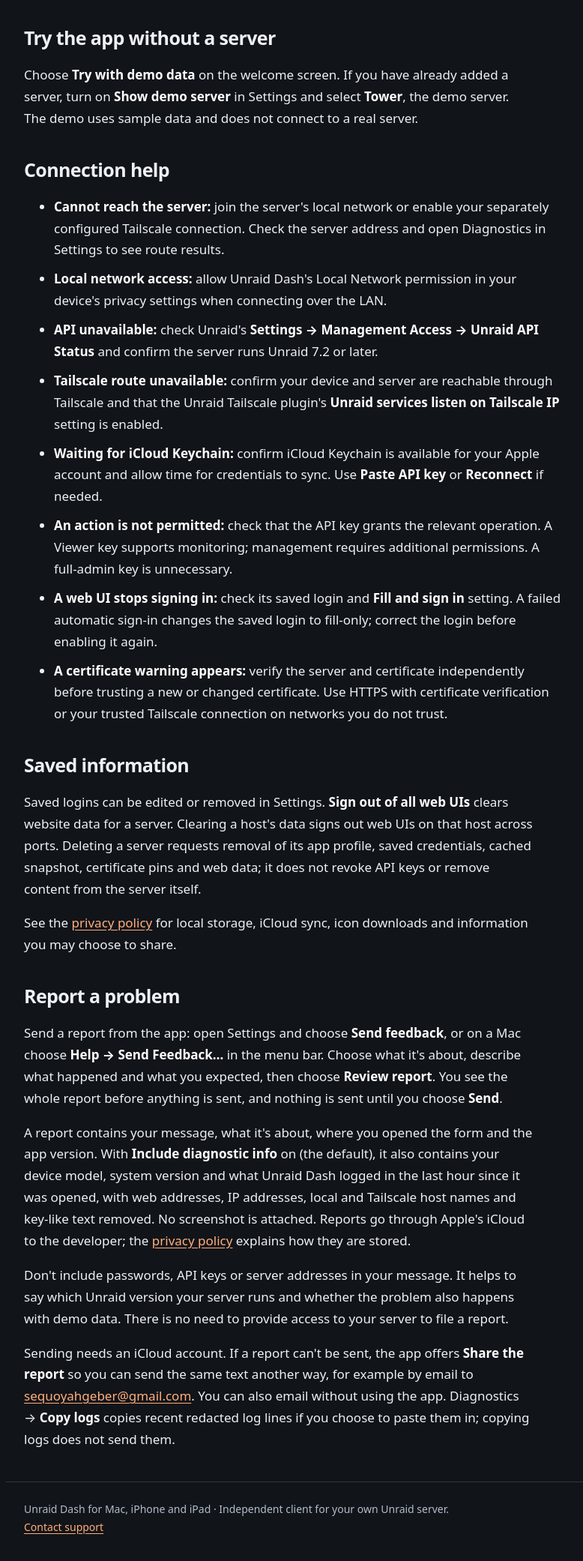
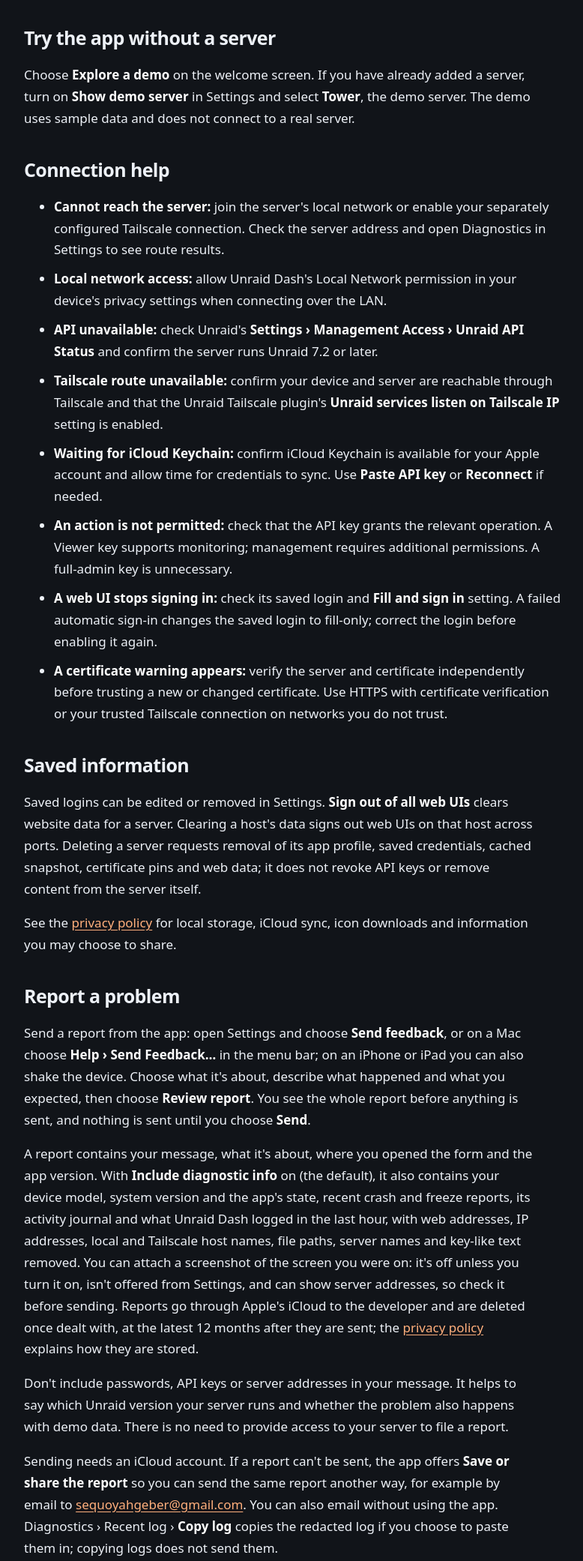
Before and after one commit to SequoyahGeber/unraid-dash-support, a plain HTML site: page index.html in a window 1280 px wide. Shown: the part 391-2473 px from the top of the page at 75% size, without its empty margins (222-1000 px from the left). Drawn offline with Linux system fonts and the light colour scheme.

Commit message:
docs: privacy and support pages match the app's policy and support docs (D-118)
Rebuilt from Unraid Dash docs/app-store/privacy-policy.md and support.md (consistency/part2): the
feedback and CloudKit text, the activity journal and crash reports, the User ID sentence for the App
Privacy label, Explore a demo, and › in menu paths. Page heads, the Privacy policy heading and footers
are unchanged.

Co-Authored-By: Claude Opus 5.5 <noreply@anthropic.com>

```diff
--- a/index.html
+++ b/index.html
@@ -3,12 +3,12 @@
 <p>Last updated November 15, 2026.</p>
 <p>Unraid Dash is a native client for your own Unraid 7.2 or later server on Mac, iPhone and iPad. It requires macOS 26 or later or iOS/iPadOS 26 or later. Your device must be able to reach your server, and server management features require the corresponding API permissions.</p>
 <h2>Try the app without a server</h2>
-<p>Choose <strong>Try with demo data</strong> on the welcome screen. If you have already added a server, turn on <strong>Show demo server</strong> in Settings and select <strong>Tower</strong>, the demo server. The demo uses sample data and does not connect to a real server.</p>
+<p>Choose <strong>Explore a demo</strong> on the welcome screen. If you have already added a server, turn on <strong>Show demo server</strong> in Settings and select <strong>Tower</strong>, the demo server. The demo uses sample data and does not connect to a real server.</p>
 <h2>Connection help</h2>
 <ul>
 <li><strong>Cannot reach the server:</strong> join the server's local network or enable your separately configured Tailscale connection. Check the server address and open Diagnostics in Settings to see route results.</li>
 <li><strong>Local network access:</strong> allow Unraid Dash's Local Network permission in your device's privacy settings when connecting over the LAN.</li>
-<li><strong>API unavailable:</strong> check Unraid's <strong>Settings → Management Access → Unraid API Status</strong> and confirm the server runs Unraid 7.2 or later.</li>
+<li><strong>API unavailable:</strong> check Unraid's <strong>Settings › Management Access › Unraid API Status</strong> and confirm the server runs Unraid 7.2 or later.</li>
 <li><strong>Tailscale route unavailable:</strong> confirm your device and server are reachable through Tailscale and that the Unraid Tailscale plugin's <strong>Unraid services listen on Tailscale IP</strong> setting is enabled.</li>
 <li><strong>Waiting for iCloud Keychain:</strong> confirm iCloud Keychain is available for your Apple account and allow time for credentials to sync. Use <strong>Paste API key</strong> or <strong>Reconnect</strong> if needed.</li>
 <li><strong>An action is not permitted:</strong> check that the API key grants the relevant operation. A Viewer key supports monitoring; management requires additional permissions. A full-admin key is unnecessary.</li>
@@ -19,7 +19,7 @@
 <p>Saved logins can be edited or removed in Settings. <strong>Sign out of all web UIs</strong> clears website data for a server. Clearing a host's data signs out web UIs on that host across ports. Deleting a server requests removal of its app profile, saved credentials, cached snapshot, certificate pins and web data; it does not revoke API keys or remove content from the server itself.</p>
 <p>See the <a href="https://sequoyahgeber.github.io/unraid-dash-support/privacy.html">privacy policy</a> for local storage, iCloud sync, icon downloads and information you may choose to share.</p>
 <h2>Report a problem</h2>
-<p>Send a report from the app: open Settings and choose <strong>Send feedback</strong>, or on a Mac choose <strong>Help → Send Feedback…</strong> in the menu bar. Choose what it's about, describe what happened and what you expected, then choose <strong>Review report</strong>. You see the whole report before anything is sent, and nothing is sent until you choose <strong>Send</strong>.</p>
-<p>A report contains your message, what it's about, where you opened the form and the app version. With <strong>Include diagnostic info</strong> on (the default), it also contains your device model, system version and what Unraid Dash logged in the last hour since it was opened, with web addresses, IP addresses, local and Tailscale host names and key-like text removed. No screenshot is attached. Reports go through Apple's iCloud to the developer; the <a href="https://sequoyahgeber.github.io/unraid-dash-support/privacy.html">privacy policy</a> explains how they are stored.</p>
+<p>Send a report from the app: open Settings and choose <strong>Send feedback</strong>, or on a Mac choose <strong>Help › Send Feedback…</strong> in the menu bar; on an iPhone or iPad you can also shake the device. Choose what it's about, describe what happened and what you expected, then choose <strong>Review report</strong>. You see the whole report before anything is sent, and nothing is sent until you choose <strong>Send</strong>.</p>
+<p>A report contains your message, what it's about, where you opened the form and the app version. With <strong>Include diagnostic info</strong> on (the default), it also contains your device model, system version and the app's state, recent crash and freeze reports, its activity journal and what Unraid Dash logged in the last hour, with web addresses, IP addresses, local and Tailscale host names, file paths, server names and key-like text removed. You can attach a screenshot of the screen you were on: it's off unless you turn it on, isn't offered from Settings, and can show server addresses, so check it before sending. Reports go through Apple's iCloud to the developer and are deleted once dealt with, at the latest 12 months after they are sent; the <a href="https://sequoyahgeber.github.io/unraid-dash-support/privacy.html">privacy policy</a> explains how they are stored.</p>
 <p>Don't include passwords, API keys or server addresses in your message. It helps to say which Unraid version your server runs and whether the problem also happens with demo data. There is no need to provide access to your server to file a report.</p>
-<p>Sending needs an iCloud account. If a report can't be sent, the app offers <strong>Share the report</strong> so you can send the same text another way, for example by email to <a href="mailto:sequoyahgeber@gmail.com">sequoyahgeber@gmail.com</a>. You can also email without using the app. Diagnostics → <strong>Copy logs</strong> copies recent redacted log lines if you choose to paste them in; copying logs does not send them.</p></main><footer>Unraid Dash for Mac, iPhone and iPad · Independent client for your own Unraid server.<br><a href="mailto:sequoyahgeber@gmail.com">Contact support</a></footer></body></html>
+<p>Sending needs an iCloud account. If a report can't be sent, the app offers <strong>Save or share the report</strong> so you can send the same report another way, for example by email to <a href="mailto:sequoyahgeber@gmail.com">sequoyahgeber@gmail.com</a>. You can also email without using the app. Diagnostics › Recent log › <strong>Copy log</strong> copies the redacted log if you choose to paste them in; copying logs does not send them.</p></main><footer>Unraid Dash for Mac, iPhone and iPad · Independent client for your own Unraid server.<br><a href="mailto:sequoyahgeber@gmail.com">Contact support</a></footer></body></html>
```
Also changed, not shown: privacy.html (+3 -3 lines).
